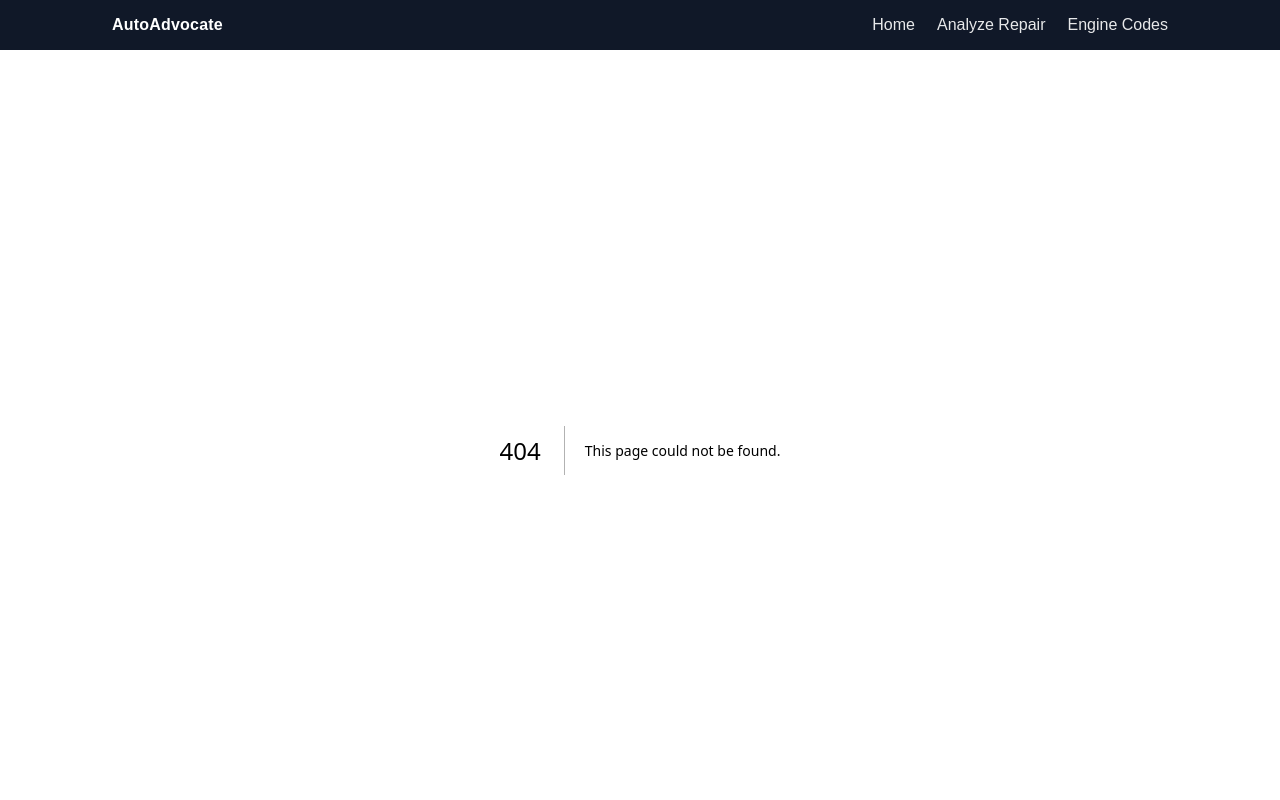
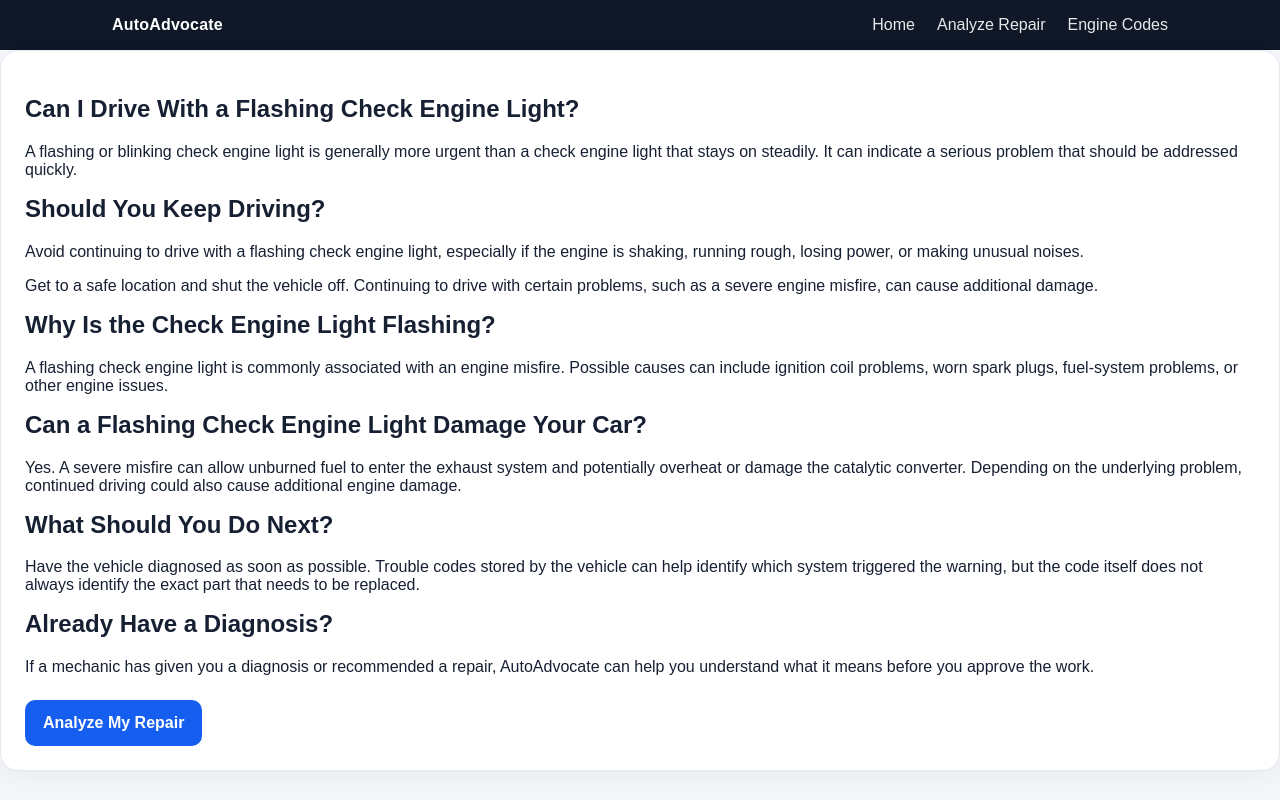
Before and after one commit to freydo7003/AutoAdvocate, a Next.js app: page /can-i-drive-with-flashing-check-engine-light in a window 1280 px wide. Before the commit this address had no page. Shown: the top 800 px of the page. Built offline with nearby package versions, Linux system fonts and the light colour scheme.

Commit message:
Add flashing check engine light SEO page

```diff
--- /dev/null
+++ b/app/can-i-drive-with-flashing-check-engine-light/page.tsx
@@ -0,0 +1,77 @@
+import Link from "next/link";
+
+export const metadata = {
+  title: "Can I Drive With a Flashing Check Engine Light? | AutoAdvocate",
+  description:
+    "Learn what a flashing check engine light means, whether you should keep driving, and why a blinking check engine light may require immediate attention.",
+};
+
+export default function FlashingCheckEngineLightPage() {
+  return (
+    <main className="container">
+      <section className="card">
+        <h1>Can I Drive With a Flashing Check Engine Light?</h1>
+
+        <p>
+          A flashing or blinking check engine light is generally more urgent
+          than a check engine light that stays on steadily. It can indicate a
+          serious problem that should be addressed quickly.
+        </p>
+
+        <h2>Should You Keep Driving?</h2>
+
+        <p>
+          Avoid continuing to drive with a flashing check engine light,
+          especially if the engine is shaking, running rough, losing power, or
+          making unusual noises.
+        </p>
+
+        <p>
+          Get to a safe location and shut the vehicle off. Continuing to drive
+          with certain problems, such as a severe engine misfire, can cause
+          additional damage.
+        </p>
+
+        <h2>Why Is the Check Engine Light Flashing?</h2>
+
+        <p>
+          A flashing check engine light is commonly associated with an engine
+          misfire. Possible causes can include ignition coil problems, worn
+          spark plugs, fuel-system problems, or other engine issues.
+        </p>
+
+        <h2>Can a Flashing Check Engine Light Damage Your Car?</h2>
+
+        <p>
+          Yes. A severe misfire can allow unburned fuel to enter the exhaust
+          system and potentially overheat or damage the catalytic converter.
+          Depending on the underlying problem, continued driving could also
+          cause additional engine damage.
+        </p>
+
+        <h2>What Should You Do Next?</h2>
+
+        <p>
+          Have the vehicle diagnosed as soon as possible. Trouble codes stored
+          by the vehicle can help identify which system triggered the warning,
+          but the code itself does not always identify the exact part that
+          needs to be replaced.
+        </p>
+
+        <h2>Already Have a Diagnosis?</h2>
+
+        <p>
+          If a mechanic has given you a diagnosis or recommended a repair,
+          AutoAdvocate can help you understand what it means before you approve
+          the work.
+        </p>
+
+        <div style={{ marginTop: "24px" }}>
+          <Link href="/analyze" className="btn">
+            Analyze My Repair
+          </Link>
+        </div>
+      </section>
+    </main>
+  );
+}
--- a/app/sitemap.ts
+++ b/app/sitemap.ts
@@ -58,6 +58,12 @@ export default function sitemap(): MetadataRoute.Sitemap {
   changeFrequency: "weekly",
   priority: 0.9,
 },
+{
+  url: `${baseUrl}/can-i-drive-with-flashing-check-engine-light`,
+  lastModified: new Date(),
+  changeFrequency: "weekly",
+  priority: 0.9,
+},
     {
       url: `${baseUrl}/analyze`,
       lastModified: new Date(),
```
